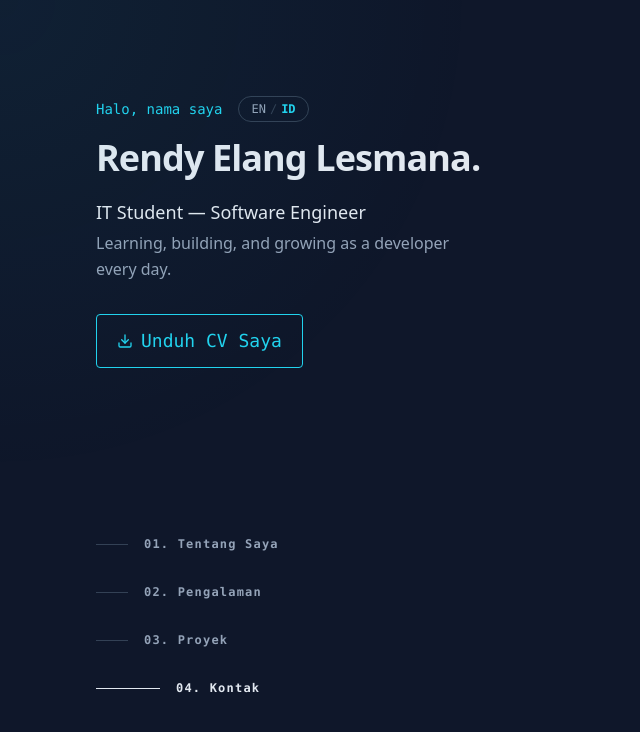
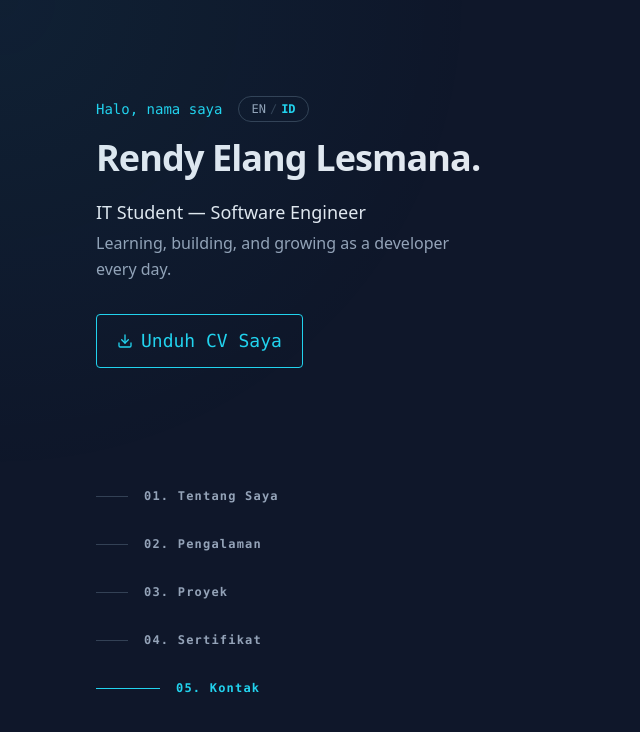
Before and after one commit to rendyelang/absolute-identity-portfolio, a Next.js app: page / in a window 1280 px wide. Shown: the top 732 px of the page, without its empty margins (0-640 px from the left). Built offline with nearby package versions, Linux system fonts and the light colour scheme; no server answers; the database is empty; a web font is replaced by a local one.

Commit message:
fix: resolve mobile navigation numbering and style active desktop links

```diff
--- a/src/components/LanguageContext.tsx
+++ b/src/components/LanguageContext.tsx
@@ -12,21 +12,21 @@ interface Translations {
 }
 
 const translations: Translations = {
-  // Navigation
-  nav_about: { ID: "01. Tentang Saya", EN: "01. About Me" },
-  nav_experience: { ID: "02. Pengalaman", EN: "02. Experience" },
-  nav_projects: { ID: "03. Proyek", EN: "03. Projects" },
-  nav_contact: { ID: "04. Kontak", EN: "04. Contact" },
+  nav_about: { ID: "Tentang Saya", EN: "About Me" },
+  nav_experience: { ID: "Pengalaman", EN: "Experience" },
+  nav_projects: { ID: "Proyek", EN: "Projects" },
+  nav_certificates: { ID: "Sertifikat", EN: "Certificates" },
+  nav_contact: { ID: "Kontak", EN: "Contact" },
 
   // Sidebar
   greeting: { ID: "Halo, nama saya", EN: "Hi, my name is" },
   download_cv: { ID: "Unduh CV Saya", EN: "Download Resume" },
 
-  // Right Content Titles
-  about_title: { ID: "01. Tentang Saya", EN: "01. About Me" },
-  experience_title: { ID: "02. Pengalaman", EN: "02. Experience" },
-  projects_title: { ID: "03. Proyek", EN: "03. Projects" },
-  contact_title: { ID: "04. Kontak", EN: "04. Contact" },
+  about_title: { ID: "Tentang Saya", EN: "About Me" },
+  experience_title: { ID: "Pengalaman", EN: "Experience" },
+  projects_title: { ID: "Proyek", EN: "Projects" },
+  certificates_title: { ID: "Sertifikat", EN: "Certificates" },
+  contact_title: { ID: "Kontak", EN: "Contact" },
 
   // Contact section
   get_in_touch: { ID: "Hubungi Saya", EN: "Get In Touch" },
--- a/src/components/public/AboutSection.tsx
+++ b/src/components/public/AboutSection.tsx
@@ -22,8 +22,8 @@ export default function AboutSection({ profile, techStacks }: { profile: Profile
       <motion.div initial={{ opacity: 0, y: 20 }} whileInView={{ opacity: 1, y: 0 }} viewport={{ once: true, margin: "-100px" }} transition={{ duration: 0.5 }} className="space-y-6 text-base lg:text-lg text-text-muted leading-relaxed">
         <p>
           {language === "ID"
-            ? "Halo! Nama saya Rendi, tapi kebanyakan orang memanggil saya Rendy. Saya suka membuat hal-hal yang 'hidup' di perangkat mobile dan web. Ketertarikan saya terhadap dunia IT Development dimulai sejak lama."
-            : "Hi! My name is Rendi, but most people call me Rendy. I love creating things that 'live' on mobile devices and the web. My interest in IT Development started a long time ago."}
+            ? "Saya adalah seorang mahasiswa tahun ke-3 program studi Teknik Informatika di Universitas Nusa Putra Sukabumi dengan IPK saat ini 3.94. Memiliki minat dan keterampilan di bidang Software & AI Engineer dengan pengalaman 3 tahun belajar. Saya merupakan pribadi yang selalu berusaha memberikan hasil terbaik melalui pembelajaran berkelanjutan dan perhatian terhadap detail. Terbuka terhadap tantangan baru serta memiliki semangat tinggi untuk berkembang."
+            : "I am a third-year student majoring in Computer Science at Nusa Putra University in Sukabumi with a current GPA of 3.94. I have an interest and skills in the field of Software & AI Engineering with 3 years of learning experience. I am a person who always strives to deliver the best results through continuous learning and attention to detail. I am open to new challenges and have a strong desire to grow."}
         </p>
 
         <p className="whitespace-pre-line">{language === "EN" && profile.bioEn ? profile.bioEn : profile.bio}</p>
--- a/src/components/public/ContactSection.tsx
+++ b/src/components/public/ContactSection.tsx
@@ -19,7 +19,7 @@ export default function ContactSection({ profile }: { profile: Profile | null })
       {/* Mobile Sticky Header */}
       <div className="sticky top-0 z-20 -mx-6 mb-4 bg-bg/90 px-6 py-5 backdrop-blur md:-mx-12 md:px-12 lg:hidden">
         <h2 className="text-sm font-bold tracking-widest text-text uppercase flex items-center gap-4">
-          <span className="text-accent font-mono">04.</span> {t("nav_contact")}
+          <span className="text-accent font-mono">05.</span> {t("nav_contact")}
           <span className="h-px bg-border grow"></span>
         </h2>
       </div>
--- a/src/components/public/LeftSidebar.tsx
+++ b/src/components/public/LeftSidebar.tsx
@@ -12,7 +12,7 @@ export default function LeftSidebar({ profile }: { profile: any }) {
 
   useEffect(() => {
     const handleScroll = () => {
-      const sections = ["about", "experience", "projects", "contact"];
+      const sections = ["about", "experience", "projects", "certificates", "contact"];
       let current = "about";
 
       for (const section of sections) {
@@ -94,22 +94,26 @@ export default function LeftSidebar({ profile }: { profile: any }) {
         </motion.div>
       </div>
 
-      <motion.nav initial={{ opacity: 0 }} animate={{ opacity: 1 }} transition={{ delay: 0.5 }} className="hidden lg:flex flex-col gap-4 font-mono text-xs font-semibold tracking-widest">
-        <a href="#about" className={`group flex items-center gap-4 py-2 w-max ${activeSection === "about" ? "text-text" : "text-text-muted hover:text-text"} transition-colors`}>
-          <span className={`h-px transition-all duration-300 ${activeSection === "about" ? "w-16 bg-text" : "w-8 bg-border group-hover:w-16 group-hover:bg-text"}`}></span>
-          <span className={activeSection === "about" ? "" : "group-hover:-translate-y-0.5 transition-transform"}>{t("nav_about")}</span>
+      <motion.nav initial={{ opacity: 0 }} animate={{ opacity: 1 }} transition={{ delay: 0.5 }} className="hidden lg:flex flex-col gap-4 font-mono text-xs tracking-widest">
+        <a href="#about" className={`group flex items-center gap-4 py-2 w-max ${activeSection === "about" ? "text-accent font-bold" : "text-text-muted hover:text-text font-semibold"} transition-colors`}>
+          <span className={`h-px transition-all duration-300 ${activeSection === "about" ? "w-16 bg-accent" : "w-8 bg-border group-hover:w-16 group-hover:bg-text"}`}></span>
+          <span className={activeSection === "about" ? "" : "group-hover:-translate-y-0.5 transition-transform"}>01. {t("nav_about")}</span>
         </a>
-        <a href="#experience" className={`group flex items-center gap-4 py-2 w-max ${activeSection === "experience" ? "text-text" : "text-text-muted hover:text-text"} transition-colors`}>
-          <span className={`h-px transition-all duration-300 ${activeSection === "experience" ? "w-16 bg-text" : "w-8 bg-border group-hover:w-16 group-hover:bg-text"}`}></span>
-          <span className={activeSection === "experience" ? "" : "group-hover:-translate-y-0.5 transition-transform"}>{t("nav_experience")}</span>
+        <a href="#experience" className={`group flex items-center gap-4 py-2 w-max ${activeSection === "experience" ? "text-accent font-bold" : "text-text-muted hover:text-text font-semibold"} transition-colors`}>
+          <span className={`h-px transition-all duration-300 ${activeSection === "experience" ? "w-16 bg-accent" : "w-8 bg-border group-hover:w-16 group-hover:bg-text"}`}></span>
+          <span className={activeSection === "experience" ? "" : "group-hover:-translate-y-0.5 transition-transform"}>02. {t("nav_experience")}</span>
         </a>
-        <a href="#projects" className={`group flex items-center gap-4 py-2 w-max ${activeSection === "projects" ? "text-text" : "text-text-muted hover:text-text"} transition-colors`}>
-          <span className={`h-px transition-all duration-300 ${activeSection === "projects" ? "w-16 bg-text" : "w-8 bg-border group-hover:w-16 group-hover:bg-text"}`}></span>
-          <span className={activeSection === "projects" ? "" : "group-hover:-translate-y-0.5 transition-transform"}>{t("nav_projects")}</span>
+        <a href="#projects" className={`group flex items-center gap-4 py-2 w-max ${activeSection === "projects" ? "text-accent font-bold" : "text-text-muted hover:text-text font-semibold"} transition-colors`}>
+          <span className={`h-px transition-all duration-300 ${activeSection === "projects" ? "w-16 bg-accent" : "w-8 bg-border group-hover:w-16 group-hover:bg-text"}`}></span>
+          <span className={activeSection === "projects" ? "" : "group-hover:-translate-y-0.5 transition-transform"}>03. {t("nav_projects")}</span>
         </a>
-        <a href="#contact" className={`group flex items-center gap-4 py-2 w-max ${activeSection === "contact" ? "text-text" : "text-text-muted hover:text-text"} transition-colors`}>
-          <span className={`h-px transition-all duration-300 ${activeSection === "contact" ? "w-16 bg-text" : "w-8 bg-border group-hover:w-16 group-hover:bg-text"}`}></span>
-          <span className={activeSection === "contact" ? "" : "group-hover:-translate-y-0.5 transition-transform"}>{t("nav_contact")}</span>
+        <a href="#certificates" className={`group flex items-center gap-4 py-2 w-max ${activeSection === "certificates" ? "text-accent font-bold" : "text-text-muted hover:text-text font-semibold"} transition-colors`}>
+          <span className={`h-px transition-all duration-300 ${activeSection === "certificates" ? "w-16 bg-accent" : "w-8 bg-border group-hover:w-16 group-hover:bg-text"}`}></span>
+          <span className={activeSection === "certificates" ? "" : "group-hover:-translate-y-0.5 transition-transform"}>04. {t("nav_certificates")}</span>
+        </a>
+        <a href="#contact" className={`group flex items-center gap-4 py-2 w-max ${activeSection === "contact" ? "text-accent font-bold" : "text-text-muted hover:text-text font-semibold"} transition-colors`}>
+          <span className={`h-px transition-all duration-300 ${activeSection === "contact" ? "w-16 bg-accent" : "w-8 bg-border group-hover:w-16 group-hover:bg-text"}`}></span>
+          <span className={activeSection === "contact" ? "" : "group-hover:-translate-y-0.5 transition-transform"}>05. {t("nav_contact")}</span>
         </a>
       </motion.nav>
     </div>
```
